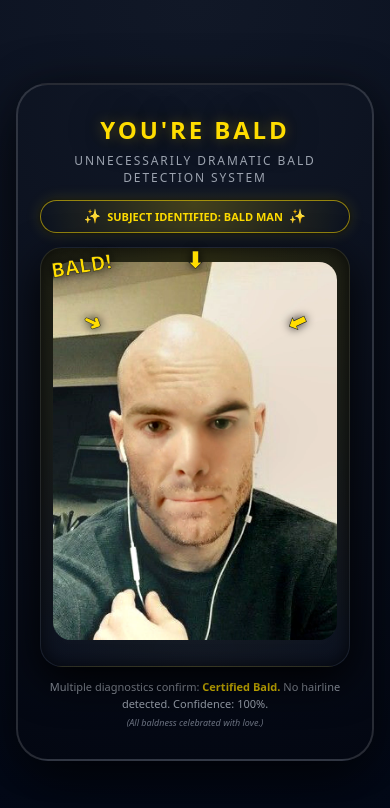
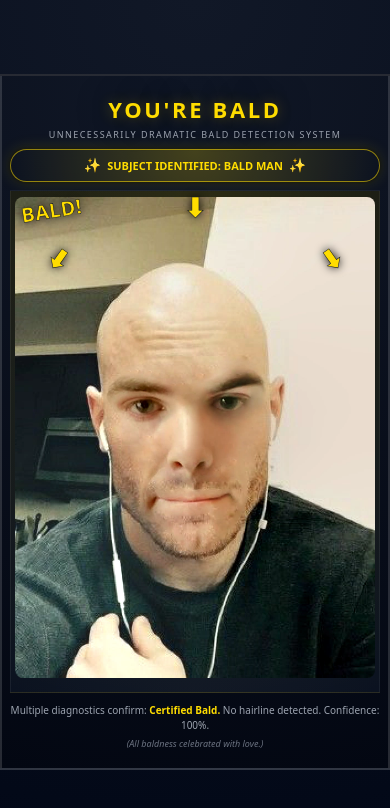
Before and after one commit to Slanman3755/yourebald-com, a plain HTML site: page index.html in a window 390 px wide. Drawn offline with Linux system fonts and the light colour scheme.

Commit message:
Refactor CSS styles for improved layout and responsiveness
Adjusted styling for various elements including padding, margins, and font sizes to enhance layout and responsiveness.

```diff
--- a/index.html
+++ b/index.html
@@ -25,16 +25,16 @@
       display: flex;
       align-items: center;
       justify-content: center;
-      padding: 32px 16px;
+      padding: 24px 10px;
     }
 
     .poster {
       position: relative;
-      max-width: 520px;
       width: 100%;
+      max-width: 640px;
       background: radial-gradient(circle at top, #111827, #030712);
-      border-radius: 32px;
-      padding: 28px 22px 30px;
+      border-radius: 24px;
+      padding: 24px 18px 24px;
       border: 2px solid rgba(255, 255, 255, 0.14);
       box-shadow:
         0 22px 60px rgba(0, 0, 0, 0.7),
@@ -48,7 +48,7 @@
       font-size: 30px;
       letter-spacing: 0.12em;
       text-transform: uppercase;
-      margin-bottom: 6px;
+      margin-bottom: 4px;
       color: var(--accent);
       text-shadow:
         0 0 14px rgba(255, 221, 0, 0.3),
@@ -57,11 +57,11 @@
 
     .subhead {
       text-align: center;
-      font-size: 12px;
+      font-size: 11px;
       letter-spacing: 0.16em;
       text-transform: uppercase;
       color: #9ca3af;
-      margin-bottom: 14px;
+      margin-bottom: 12px;
     }
 
     .bald-label {
@@ -71,7 +71,7 @@
       justify-content: center;
       gap: 6px;
       padding: 6px 14px;
-      margin: 0 auto 14px;
+      margin: 0 auto 12px;
       border-radius: 999px;
       border: 1px solid rgba(255, 221, 0, 0.55);
       background: radial-gradient(circle at top, rgba(255, 221, 0, 0.22), transparent);
@@ -92,10 +92,11 @@
 
     .image-wrap {
       position: relative;
-      margin: 4px auto 12px;
-      max-width: 360px;
-      border-radius: 22px;
-      padding: 14px 12px 26px;
+      margin: 0 auto 10px;
+      width: 100%;
+      max-width: 520px;
+      border-radius: 20px;
+      padding: 10px 10px 20px;
       background:
         radial-gradient(circle at top, rgba(255, 221, 0, 0.16), transparent),
         radial-gradient(circle at bottom, rgba(17, 24, 39, 0.9), #020817);
@@ -109,9 +110,9 @@
     .image-wrap img {
       display: block;
       width: 100%;
-      border-radius: 18px;
+      height: auto;
+      border-radius: 16px;
       object-fit: cover;
-      filter: saturate(1.02);
       position: relative;
       z-index: 1;
     }
@@ -124,46 +125,45 @@
       font-weight: 900;
       text-shadow: 0 0 10px rgba(0, 0, 0, 1);
       -webkit-text-stroke: 0.5px #111827;
+      color: var(--accent);
     }
 
     .bald-shout {
-      top: 4px;
+      top: 6px;
       left: 10px;
       font-size: 24px;
       transform: rotate(-9deg);
-      color: var(--accent);
       letter-spacing: 0.02em;
     }
 
     .arrow {
-      font-size: 26px;
-      color: var(--accent);
+      font-size: 28px;
     }
 
-    /* All arrows converge toward the same top-center area */
+    /* All arrows: same icon, converging on top-center of the head */
     .arrow-1 {
-      top: -4px;
+      top: -2px;
       left: 50%;
       transform: translateX(-50%);
     }
 
     .arrow-2 {
-      top: 14%;
-      left: 14%;
-      transform: rotate(25deg);
+      top: 10%;
+      left: 10%;
+      transform: rotate(35deg);
     }
 
     .arrow-3 {
-      top: 14%;
-      right: 14%;
-      transform: rotate(-25deg);
+      top: 10%;
+      right: 10%;
+      transform: rotate(-35deg);
     }
 
     .caption {
       text-align: center;
       font-size: 11px;
       color: #9ca3af;
-      margin-top: 12px;
+      margin-top: 8px;
       line-height: 1.5;
     }
 
@@ -180,16 +180,54 @@
       font-style: italic;
     }
 
+    /* Mobile: let the image dominate more of the viewport */
     @media (max-width: 520px) {
+      body {
+        padding: 0;
+      }
+
+      .poster {
+        max-width: 100%;
+        border-radius: 0;
+        padding: 18px 8px 18px;
+        box-shadow: none;
+      }
+
       .headline {
-        font-size: 24px;
+        font-size: 22px;
         letter-spacing: 0.12em;
       }
+
+      .subhead {
+        font-size: 9px;
+        margin-bottom: 8px;
+      }
+
+      .bald-label {
+        margin-bottom: 8px;
+      }
+
+      .image-wrap {
+        max-width: 100%;
+        padding: 6px 4px 14px;
+        border-radius: 0;
+        box-shadow: none;
+      }
+
+      .image-wrap img {
+        border-radius: 8px;
+      }
+
       .bald-shout {
         font-size: 20px;
       }
+
       .arrow {
-        font-size: 22px;
+        font-size: 26px;
+      }
+
+      .caption {
+        font-size: 10px;
       }
     }
   </style>
@@ -208,10 +246,10 @@
     <div class="image-wrap">
       <div class="bald-shout">BALD!</div>
 
-      <!-- Arrows all converging on the same bald spot -->
+      <!-- All arrows identical & converging -->
       <div class="arrow arrow-1">⬇</div>
-      <div class="arrow arrow-2">➜</div>
-      <div class="arrow arrow-3">⬅</div>
+      <div class="arrow arrow-2">⬇</div>
+      <div class="arrow arrow-3">⬇</div>
 
       <img src="Rays_Bald.webp" alt="A gloriously bald man">
     </div>
```
